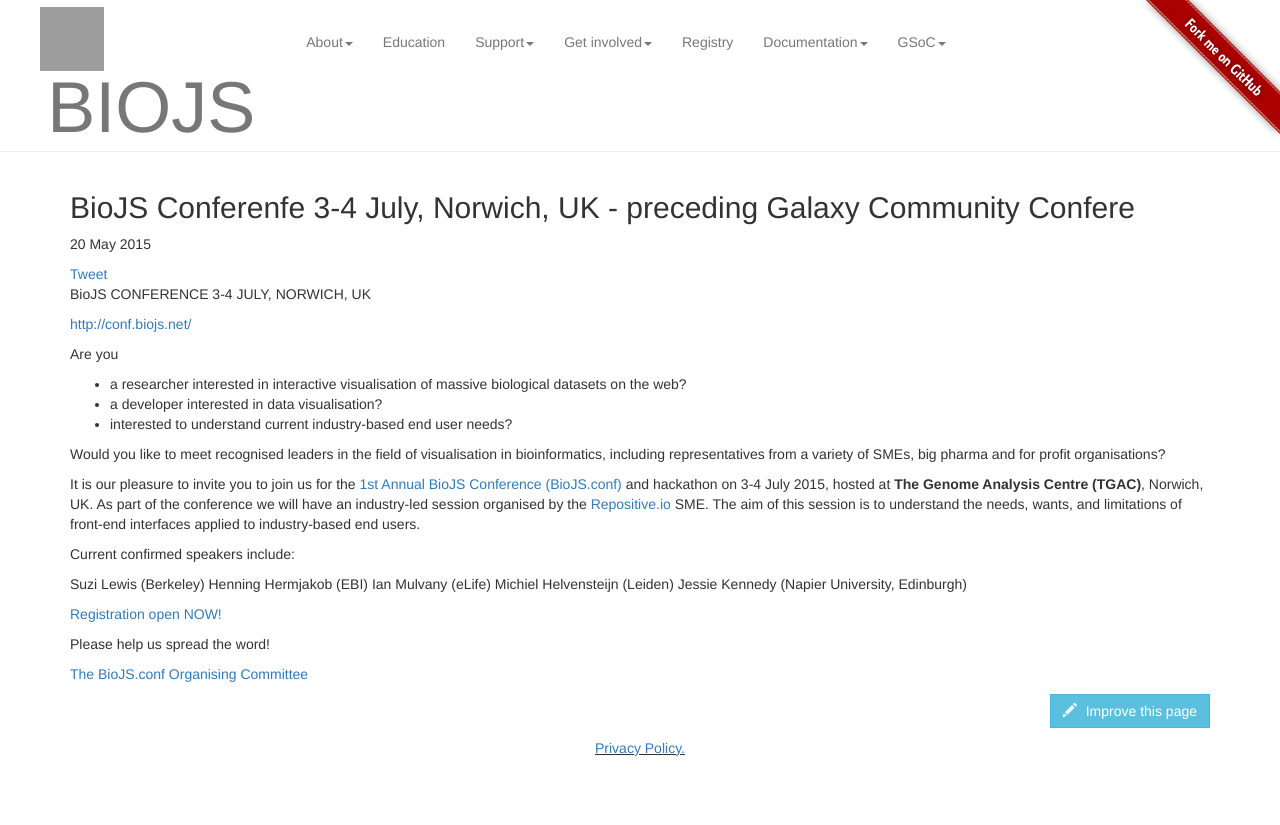
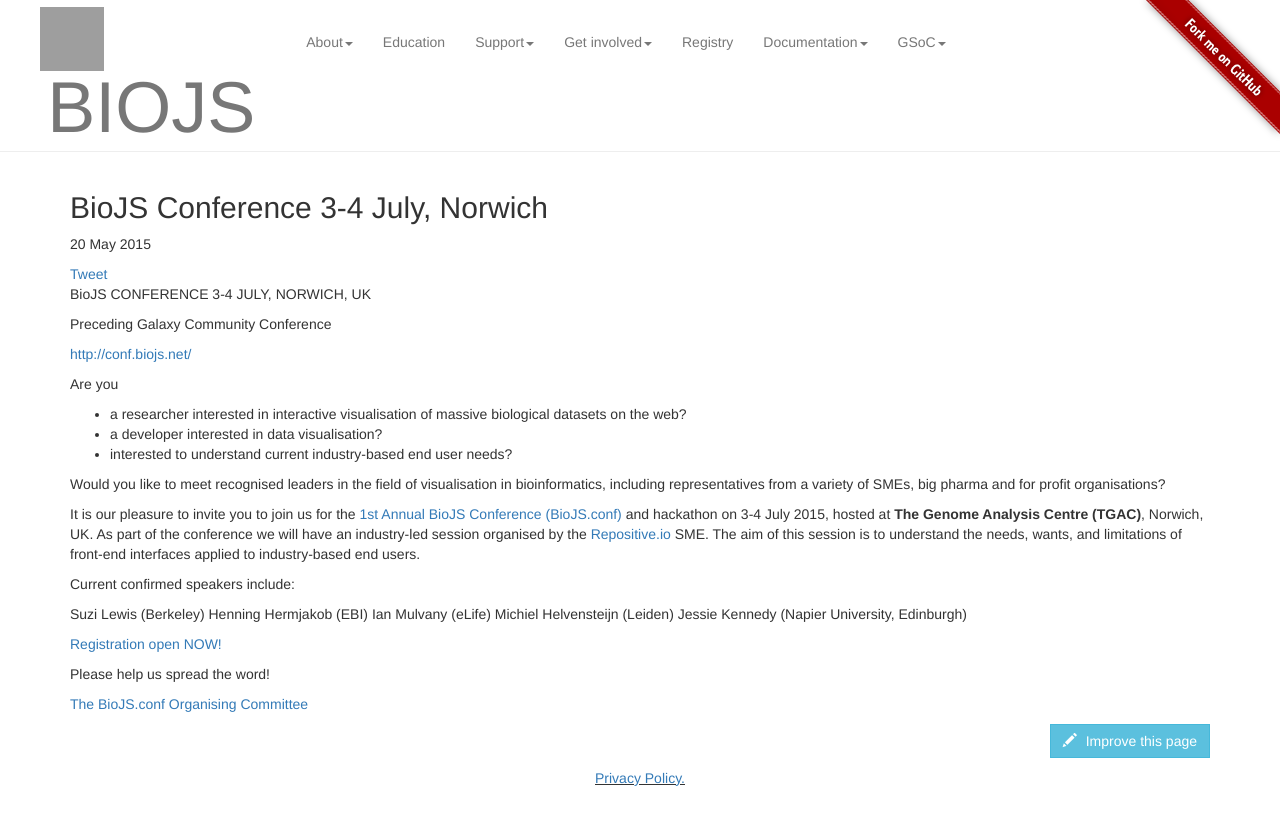
Before and after one commit to biojs/biojs.net, a Jekyll site: the page built from _posts/2015-05-20-biojsconf.markdown, in a window 1280 px wide. Shown: the top 825 px of the page. Built offline with Jekyll 4.4.1, drawn with Linux system fonts in a browser that asks for light colours; nearby versions of some CDN libraries; comment, search, counter and statistics services are not loaded; grey boxes are pictures that could not be loaded.

Commit message:
Minor changes to BioJS conference news.

```diff
--- a/_posts/2015-05-20-biojsconf.markdown
+++ b/_posts/2015-05-20-biojsconf.markdown
@@ -1,10 +1,12 @@
 ---
-title: "BioJS Conferenfe 3-4 July, Norwich, UK - preceding Galaxy Community Confere"
+title: "BioJS Conference 3-4 July, Norwich"
 layout: post
 date: 2015-05-20 20:54:16
 ---
 
 BioJS CONFERENCE 3-4 JULY, NORWICH, UK
+
+Preceding Galaxy Community Conference
 
 [http://conf.biojs.net/](http://conf.biojs.net/)
 
```
